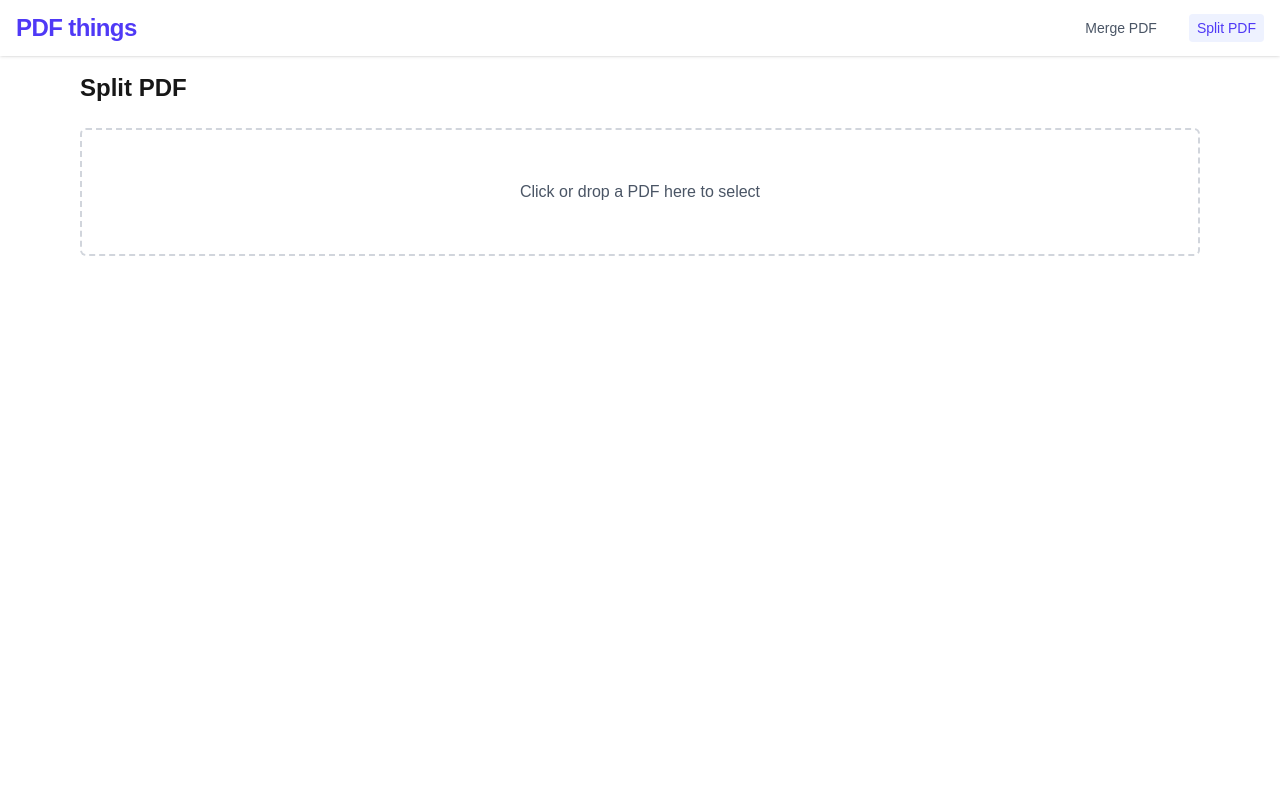
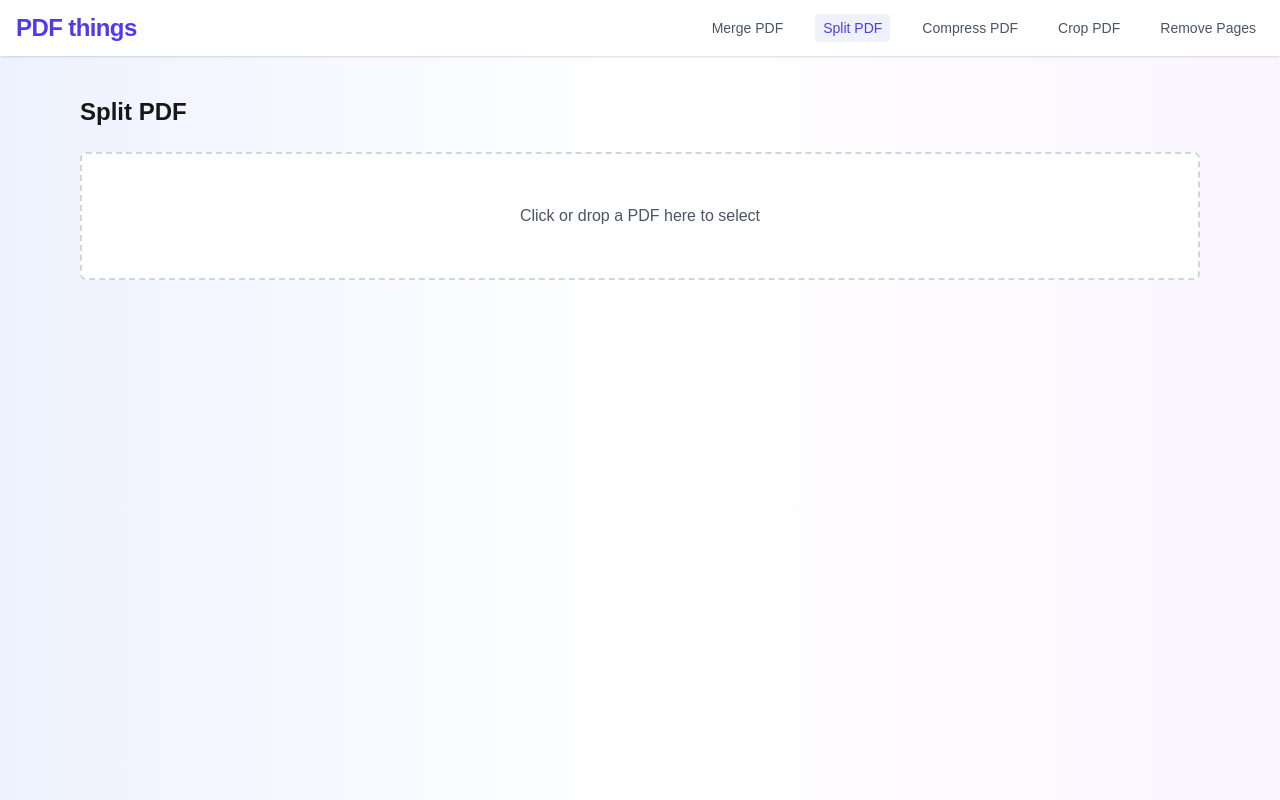
Before and after one commit to Vivekv1999/pdf_things_next, a Next.js app: page /split-pdf in a window 1280 px wide. Shown: the top 800 px of the page. Built offline with nearby package versions, Linux system fonts and the light colour scheme.

Commit message:
Wrapper add and eslint config change

```diff
--- a/eslint.config.mjs
+++ b/eslint.config.mjs
@@ -21,6 +21,7 @@ const eslintConfig = [
     ],
     rules: {
       "@typescript-eslint/no-explicit-any": "off",
+      "@next/next/no-img-element": "off"
     }
   },
 ];
--- /dev/null
+++ b/src/app/compress-pdf/page.tsx
@@ -0,0 +1,27 @@
+import ToolWrapper from "@/src/components/ToolWrapper";
+import { siteConfig } from "@/src/constants/appConstants";
+import type { Metadata } from "next";
+import CompressPdf from "./CompressPdf";
+
+export const metadata: Metadata = {
+    title: "Compress PDF Online | Reduce PDF File Size Free",
+    description:
+        "Shrink your PDF file size by optimizing content. Free, secure, and works instantly — no signup required.",
+    keywords: ["compress pdf", "reduce pdf size", "pdf optimizer", "pdf tools"],
+    openGraph: {
+        title: "Compress PDF Online | Reduce PDF File Size Free",
+        description:
+            "Optimize your PDF file size easily in the browser. Free, secure, and instant.",
+        url: `${siteConfig.url}/compress-pdf`,
+        siteName: siteConfig.name,
+        type: "website",
+    },
+};
+
+export default function Page() {
+    return (
+        <ToolWrapper>
+            <CompressPdf />
+        </ToolWrapper>
+    );
+}
--- a/src/app/split-pdf/page.tsx
+++ b/src/app/split-pdf/page.tsx
@@ -1,3 +1,4 @@
+import ToolWrapper from "@/src/components/ToolWrapper";
 import { siteConfig } from "@/src/constants/appConstants";
 import type { Metadata } from "next";
 import SplitPdf from "./SplitPdf";
@@ -33,7 +34,9 @@ export const metadata: Metadata = {
 export default function Page() {
     return (
         <>
-            <SplitPdf />
+            <ToolWrapper>
+                <SplitPdf />
+            </ToolWrapper>
         </>
     );
 }
--- a/src/components/ToolWrapper.tsx
+++ b/src/components/ToolWrapper.tsx
@@ -3,8 +3,8 @@ import { ReactNode } from "react";
 
 export default function ToolWrapper({ children }: { children: ReactNode }) {
     return (
-        <div className="flex flex-col justify-start items-center px-4 py-6 w-full min-h-screen">
-            <div className="w-full max-w-5xl md:max-w-6xl lg:max-w-6xl">
+        <div className="flex flex-col justify-start items-center bg-gradient-to-r from-indigo-50 via-white to-purple-50 px-4 py-6 w-full min-h-screen">
+            <div className="w-full max-w-5xl md:max-w-6xl lg:max-w-6xl min-h-screen">
                 {children}
             </div>
         </div>
--- a/src/data/allTools.ts
+++ b/src/data/allTools.ts
@@ -1,4 +1,4 @@
-import { FileStack, Scissors } from "lucide-react";
+import { Crop, FileMinus2, FileStack, Scissors } from "lucide-react";
 
 export interface Tool {
     path: string;
@@ -23,4 +23,25 @@ export const allTools: Tool[] = [
         color: "bg-emerald-600",
         icon: Scissors,
     },
+    {
+        path: "/compress-pdf",
+        name: "Compress PDF",
+        description: "Reduce file size without quality loss.",
+        color: "bg-cyan-600",
+        icon: FileMinus2,
+    },
+    {
+        path: "/crop",
+        name: "Crop PDF",
+        description: "Trim margins manually or automatically.",
+        color: "bg-fuchsia-600",
+        icon: Crop,
+    },
+    {
+        path: "/remove-pages",
+        name: "Remove Pages",
+        description: "Delete unwanted pages from your PDF.",
+        color: "bg-rose-600",
+        icon: FileMinus2,
+    },
 ];
```
